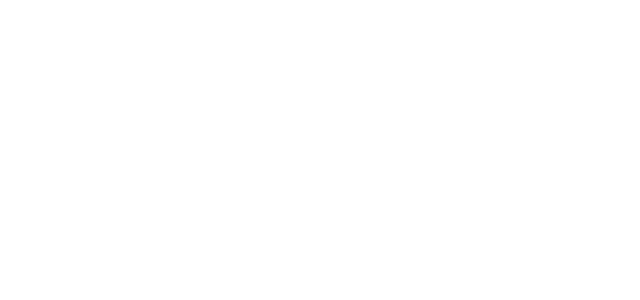
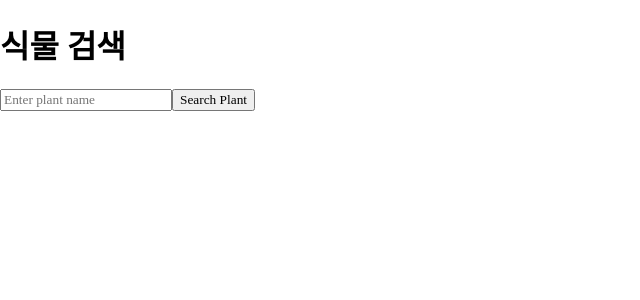
Before and after one commit to 2024-SMHRD-IS-IoT-1/unifive, a React (Create React App) app in the folder front2/project/: page /main/alias in a window 1280 px wide. Before the commit this address had no page. Shown: the top 300 px of the page, without its empty margins (0-640 px from the left). Built offline with nearby package versions, Linux system fonts and the light colour scheme.

Commit message:
프론트수정

```diff
--- a/front2/project/src/App.js
+++ b/front2/project/src/App.js
@@ -5,6 +5,7 @@ import Login from './components/Login';
 import Main from './components/Main';
 import Join from './components/Join';
 import Alias from './components/Alias';
+import Community from './components/Community';
 import { Route, Routes } from 'react-router-dom';
 // import axios from 'axios';
 
@@ -66,7 +67,8 @@ return (
            <Route path='/login' element={<Login />}></Route>
            <Route path='/main' element={<Main />}></Route>
            <Route path='/join' element={<Join />}></Route>
-           <Route path='/Alias' element={<Alias />}></Route>
+           <Route path='/main/alias' element={<Alias />}></Route>
+           <Route path='/community' element={<Community />}></Route>
 
 
          </Routes>
--- a/front2/project/src/components/Alias.jsx
+++ b/front2/project/src/components/Alias.jsx
@@ -22,10 +22,11 @@ const Alias = () => {
         e.preventDefault();
 
         try {
-            const response = await axios.post('http://192.168.219.64:3001/main/main', { inputPlantName });
-
+            const response = await axios.post('http://192.168.219.64:3001/main/myplant', { inputPlantName });
+            console.log(response)
             if (response.data.message === 'success') {
                 setResponseMessage(response.data);
+
             } else {
                 alert('Plant not found or error')
                 setResponseMessage(null);
@@ -36,13 +37,14 @@ const Alias = () => {
         }
     };
 
+    console.log(inputPlantName)
     const submitAlias = async (e) => {
         e.preventDefault();
         if (responseMessage) {
             try {
                 await axios.post('http://192.168.219.64:3001/main/alias',
                     {
-                    user_id: 'user_id',
+                    user_id: responseMessage.user_id,
                     plant_idx: responseMessage.plant_idx,
                     inputAlias
                 });
--- /dev/null
+++ b/front2/project/src/components/Community.jsx
@@ -0,0 +1,9 @@
+import React from 'react'
+
+const Community = () => {
+  return (
+    <div>Community</div>
+  )
+}
+
+export default Community
--- a/front2/project/src/components/Login.jsx
+++ b/front2/project/src/components/Login.jsx
@@ -8,7 +8,7 @@ import { useNavigate } from 'react-router-dom';
     const Login = () =>{
         const [ inputId, setInputId ] = useState('')
         const [ inputPw, setInputPw ] = useState('')
-
+        // const [ responseMessage, setResponseMessage ] = useState('')
         const navigate = useNavigate();
 
         useEffect(() => {
@@ -21,8 +21,9 @@ import { useNavigate } from 'react-router-dom';
             try{
                 const response = await axios.post('http://192.168.219.64:3001/user/login', {inputId:inputId, inputPw:inputPw})
                 console.log(response,inputId);
-
-                navigate('/main')
+                if (response.data.message ==='success') {
+                    navigate('/main')
+                }
 
             } catch(error){
                 console.error('Error Data',error);
--- a/front2/project/src/components/Main.jsx
+++ b/front2/project/src/components/Main.jsx
@@ -9,7 +9,7 @@ const Main = () => {
     return (
         <div>
             <h1>Main Page</h1>
-            <Link to='/alias'>
+            <Link to='/main/alias'>
                 <button>+ Add Plant</button>
             </Link>
         </div>
```
